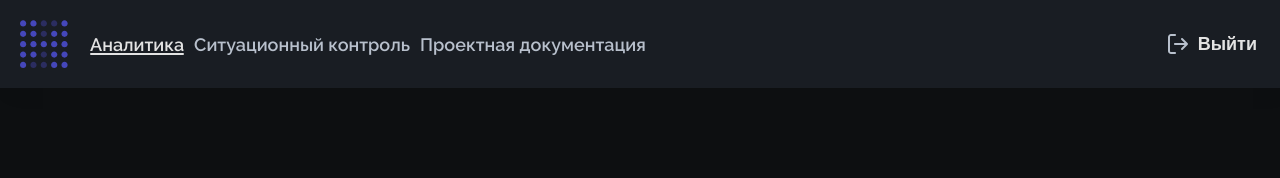
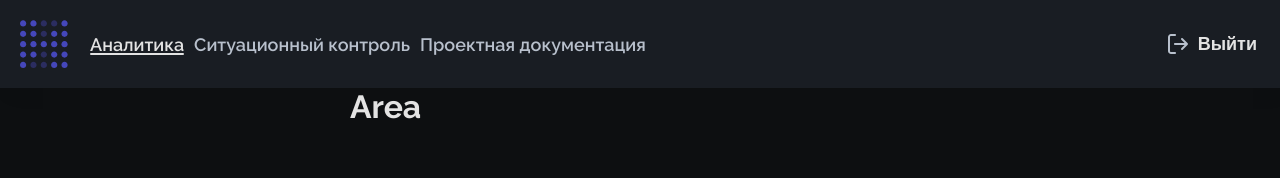
Before and after one commit to MikhailMilyaev/rut-test-vue-js, a Vue app: page / in a window 1280 px wide. Shown: the top 178 px of the page. Built offline with nearby package versions, Linux system fonts and the light colour scheme.

Commit message:
feat: add Sidebard component placeholder and grid layout for all app

```diff
--- a/src/App.vue
+++ b/src/App.vue
@@ -1,8 +1,38 @@
 <script setup>
 import Header from './components/Header.vue';
+import SideBar from './components/SideBar.vue';
 
 </script>
 
 <template>
-  <Header></Header>
+  <div class="app-wrapper">
+    <Header></Header>
+    <div class="main-layout">
+      <SideBar></SideBar>
+      <main class="content-area">
+        <h1>Area</h1>
+      </main>
+    </div>
+  </div>
+
 </template>
+
+<style scoped>
+.app-wrapper {
+  display: flex;
+  flex-direction: column;
+  height: 100vh;
+  overflow: hidden;
+}
+
+.main-layout {
+  display: grid;
+  grid-template-columns: 310px 1fr;
+  flex: 1;
+}
+
+.content-area {
+  overflow-y: auto;
+  padding: 0 40px;
+}
+</style>
--- /dev/null
+++ b/src/components/SideBar.vue
@@ -0,0 +1,14 @@
+<script setup>
+
+</script>
+
+<template>
+  <aside class="sidebar"></aside>
+</template>
+
+<style scoped>
+.sidebar {
+    width: 310px;
+    height: 100%;
+}
+</style>
```
